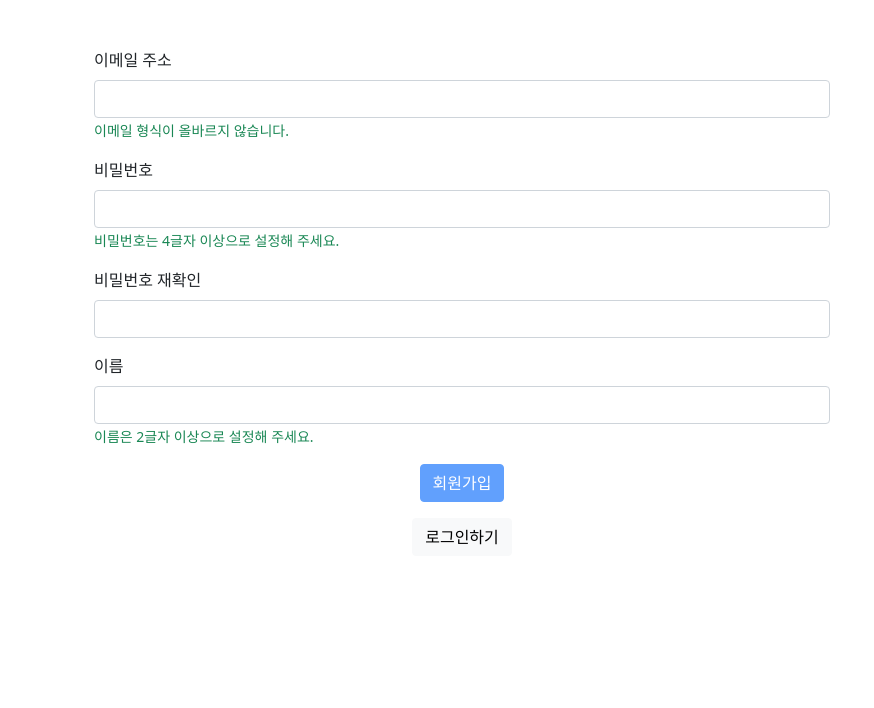
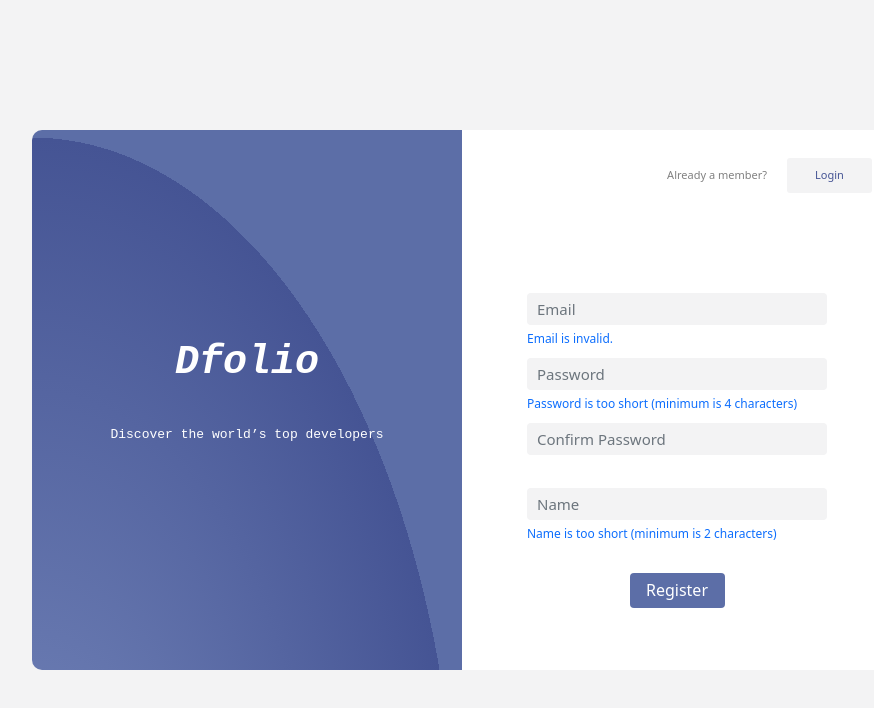
Before and after one commit to yessssssssssol/Dfolio_web, a React (Create React App) app in the folder front/: page /register in a window 1280 px wide. Shown: the top 708 px of the page, without its empty margins (178-1052 px from the left). Built offline with nearby package versions, Linux system fonts and the light colour scheme; no server answers.

Commit message:
Fix RegisterForm UI

```diff
--- a/front/src/components/user/RegisterForm.js
+++ b/front/src/components/user/RegisterForm.js
@@ -1,8 +1,9 @@
 import React, { useState } from 'react';
 import { useNavigate } from 'react-router-dom';
-import { Container, Col, Row, Form, Button } from 'react-bootstrap';
+import { Form } from 'react-bootstrap';
 
 import * as Api from '../../api';
+import "../../styles/scss/RegisterForm.scss";
 
 function RegisterForm() {
   const navigate = useNavigate();
@@ -57,89 +58,94 @@ function RegisterForm() {
   };
 
   return (
-    <Container>
-      <Row className="justify-content-md-center mt-5">
-        <Col lg={8}>
-          <Form onSubmit={handleSubmit}>
-            <Form.Group controlId="registerEmail">
-              <Form.Label>이메일 주소</Form.Label>
+    <div className="register-container">
+      <div className="register-left-container">
+        <div className="register-left-wrap">
+          <h1>Dfolio</h1>
+          <p>Discover the world’s top developers</p>
+        </div>
+      </div>
+		  <div className="register-right-container">
+			  <form className="right-top-wrap">
+          <span>Already a member?</span>
+          <button className="create-account-btn shadow-light" onClick={()=> navigate("/login")}
+            >
+            Login
+          </button>
+        </form>
+        <div id="register-right-logo">
+          Dfolio
+        </div>
+			  <div className="register-input-container" onSubmit={handleSubmit}>
+          <div>
+            <div id="register-eamil-container">
               <Form.Control
+                className="register-input-wrap input-id"
+                id="register-input-id"
+                placeholder="Email"
                 type="email"
-                autoComplete="off"
+                autoComplete="on"
                 value={email}
-                onChange={e => setEmail(e.target.value)}
+                onChange={(e) => setEmail(e.target.value)}
               />
               {!isEmailValid && (
-                <Form.Text className="text-success">
-                  이메일 형식이 올바르지 않습니다.
-                </Form.Text>
+                <p className="text-primary" style={{ fontSize: "12px", margin:"5px 0 0 0" }}>
+                  Email is invalid.
+                </p>
                 )}
-            </Form.Group>
-
-            <Form.Group controlId="registerPassword" className="mt-3">
-              <Form.Label>비밀번호</Form.Label>
+            </div>
+          </div>
+          <div>
+            <div id="register-password-container">
               <Form.Control
+                className="register-input-wrap input-password"
+                id="register-input-password"
+                placeholder="Password"
                 type="password"
-                autoComplete="off"
+                autoComplete="on"
                 value={password}
-                onChange={e => setPassword(e.target.value)}
+                onChange={(e) => setPassword(e.target.value)}
               />
                 {!isPasswordValid && (
-                <Form.Text className="text-success">
-                  비밀번호는 4글자 이상으로 설정해 주세요.
-                </Form.Text>
+                <p className="text-primary" style={{ fontSize: "12px", margin:"5px 0 0 0"}}>
+                  Password is too short (minimum is 4 characters)
+                </p>
                 )}
-            </Form.Group>
-
-            <Form.Group controlId="registerConfirmPassword" className="mt-3">
-              <Form.Label>비밀번호 재확인</Form.Label>
+            </div>
+            <div id="register-confirm-password-container">
 							<Form.Control
+                className="register-input-wrap input-password input-confirm-password"
+                id="register-input-confirm-password"
+                placeholder="Confirm Password"
                 type="password"
-                autoComplete="off"
+                autoComplete="on"
                 value={confirmPassword}
-                onChange={e => setConfirmPassword(e.target.value)}
+                onChange={(e) => setConfirmPassword(e.target.value)}
               />
-              {!isPasswordSame && (
-                <Form.Text className="text-success">
-                  비밀번호가 일치하지 않습니다.
-                </Form.Text>
-              )}
-            </Form.Group>
-
-            <Form.Group controlId="registerName" className="mt-3">
-              <Form.Label>이름</Form.Label>
+						</div>
+            <div id="register-name-container">
 							<Form.Control
+                className="register-input-name input-name"
+                id="register-input-name"
+                placeholder="Name"
                 type="text"
-                autoComplete="off"
+                autoComplete="on"
                 value={name}
-                onChange={e => setName(e.target.value)}
+                onChange={(e) => setName(e.target.value)}
               />
 								{!isNameValid && (
-                <Form.Text className="text-success">
-                  이름은 2글자 이상으로 설정해 주세요.
-                </Form.Text>
+									<p className="text-primary" id="change-text-sucess" style={{ fontSize: "12px", margin:"5px 0 0 0"}}>
+										Name is too short (minimum is 2 characters)
+									</p>
 								)}
-            </Form.Group>
-
-            <Form.Group as={Row} className="mt-3 text-center">
-              <Col sm={{ span: 20 }}>
-                <Button variant="primary" type="submit" disabled={!isFormValid}>
-                  회원가입
-                </Button>
-              </Col>
-            </Form.Group>
-
-            <Form.Group as={Row} className="mt-3 text-center">
-              <Col sm={{ span: 20 }}>
-                <Button variant="light" onClick={() => navigate('/login')}>
-                  로그인하기
-                </Button>
-              </Col>
-            </Form.Group>
-          </Form>
-        </Col>
-      </Row>
-    </Container>
+						</div>
+          </div>
+          <form className="register-btn-wrap">
+            <button className="register-btn" type="submit" disabled={!isFormValid}>Register</button>
+          </form>
+			  </div>
+      </div>
+	  </div>
   );
 }
 
--- /dev/null
+++ b/front/src/styles/scss/RegisterForm.scss
@@ -0,0 +1,182 @@
+
+/* 전체 */
+* {
+	padding: 0;
+	margin: 0;
+	box-sizing: border-box;
+}
+.register-container {
+	width: 100vw;
+	height: 100vh;
+	display: flex;
+	justify-content: center;
+	align-items: center;
+	background: #F3F3F4;
+}
+/* register-left-container */
+.register-left-container {
+	width:430px;
+  height: 540px;
+	border-radius: 10px 0px 0px 10px;
+	left: 75px;
+	display: flex;
+	justify-content: center;
+	flex-direction: column;
+	align-items: center;
+	background-image:
+    radial-gradient(ellipse farthest-corner at 0 140%, #7486BA 0%, #455494 70%, #5C6EA7 70%);
+}
+.register-left-wrap {
+	color: #fff;
+	display: flex;
+	flex-direction: column;
+	justify-content: center;
+	align-items: center;
+	font-family: 'IBM Plex Mono', monospace;
+}
+.register-left-wrap h1 {
+    text-align: center;
+    font-weight: 900;
+    font-size: 40px;
+		font-style: italic;
+}
+.register-left-wrap p {
+	padding-top: 30px;
+	font-size:13px;
+}
+/* register-right-container */
+.register-right-container {
+	width:430px;
+  height: 540px;
+	border-radius: 0px 10px 10px 0px;
+	display: flex;
+	justify-content: center;
+	flex-direction: column;
+  align-items: center;
+	background: #fff;
+}
+#register-right-logo{
+	position: absolute;
+	top: 150px;
+	text-align: center;
+	font-weight: 900;
+	font-size: 27px;
+	font-style: italic;
+	font-family: 'IBM Plex Mono', monospace;
+	color: #382E89;
+	display: none;
+}
+.register-right-container .right-top-wrap{
+	padding-bottom: 450px;
+	display: flex;
+	justify-content: flex-end;
+	align-items: center;
+	width:100%;
+	font-family: 'Noto Sans', sans-serif;
+}
+.register-right-container .right-top-wrap span{
+	color: gray;
+	font-size: 11px;
+	padding-right:20px;
+}
+.register-right-container .right-top-wrap .create-account-btn {
+	background: #F3F3F4;
+	border: 0;
+	margin-right: 20px;
+	width:85px;
+	height: 35px;
+	font-size: 11px;
+	color: #455494;
+	border-radius: 3px;
+}
+.register-input-container{
+	position: absolute;
+	padding-top: 100px;
+	width:300px;
+	font-family: 'Noto Sans', sans-serif;
+}
+#register-input-id {
+	font-size: 15px;
+	background: #F3F3F4;
+	border: none;
+	line-height: 20px;
+	padding-left:10px;
+	width:300px;
+}
+#register-input-password {
+	font-size: 15px;
+	background: #F3F3F4;
+	border: none;
+	line-height: 20px;
+	padding-left:10px;
+	width:300px;
+}
+.register-input-wrap .password-find {
+	margin-top:10px;
+	text-decoration: none;
+	font-size: 9px;
+	color: gray;
+	text-align: right;
+}
+.register-btn-wrap{
+	margin-top: 20px;
+	display: flex;
+	flex-direction: column;
+	align-items: center;;
+}
+.register-btn-wrap .register-btn{
+	width:95px;
+	height:35px;
+	color:#fff;
+	border: 0;
+	border-radius: 4px;
+	background: #5C6EA7;
+}
+#register-eamil-container {
+	width: 300px;
+	height: 65px;
+}
+#register-password-container {
+	width: 300px;
+	height: 65px;
+}
+
+#register-input-confirm-password {
+	font-size: 15px;
+	background: #F3F3F4;
+	border: none;
+	line-height: 20px;
+	padding-left:10px;
+	width:300px;
+}
+
+#register-confirm-password-container {
+	width: 300px;
+	height: 65px;
+}
+#register-name-container {
+	width: 300px;
+	height: 65px;
+}
+
+#register-input-name {
+	font-size: 15px;
+	background: #F3F3F4;
+	border: none;
+	line-height: 20px;
+	padding-left: 10px;
+	width: 300px;
+}
+
+
+
+/* 반응형 */
+@media ( max-width: 880px ) {
+	.register-left-container {
+		display: none;
+	}
+	.register-right-container  {
+			border-radius: 10px;
+	}
+	#register-right-logo	{display: block;}
+}
```
Lines whose indentation alone changed are shown as unchanged.
